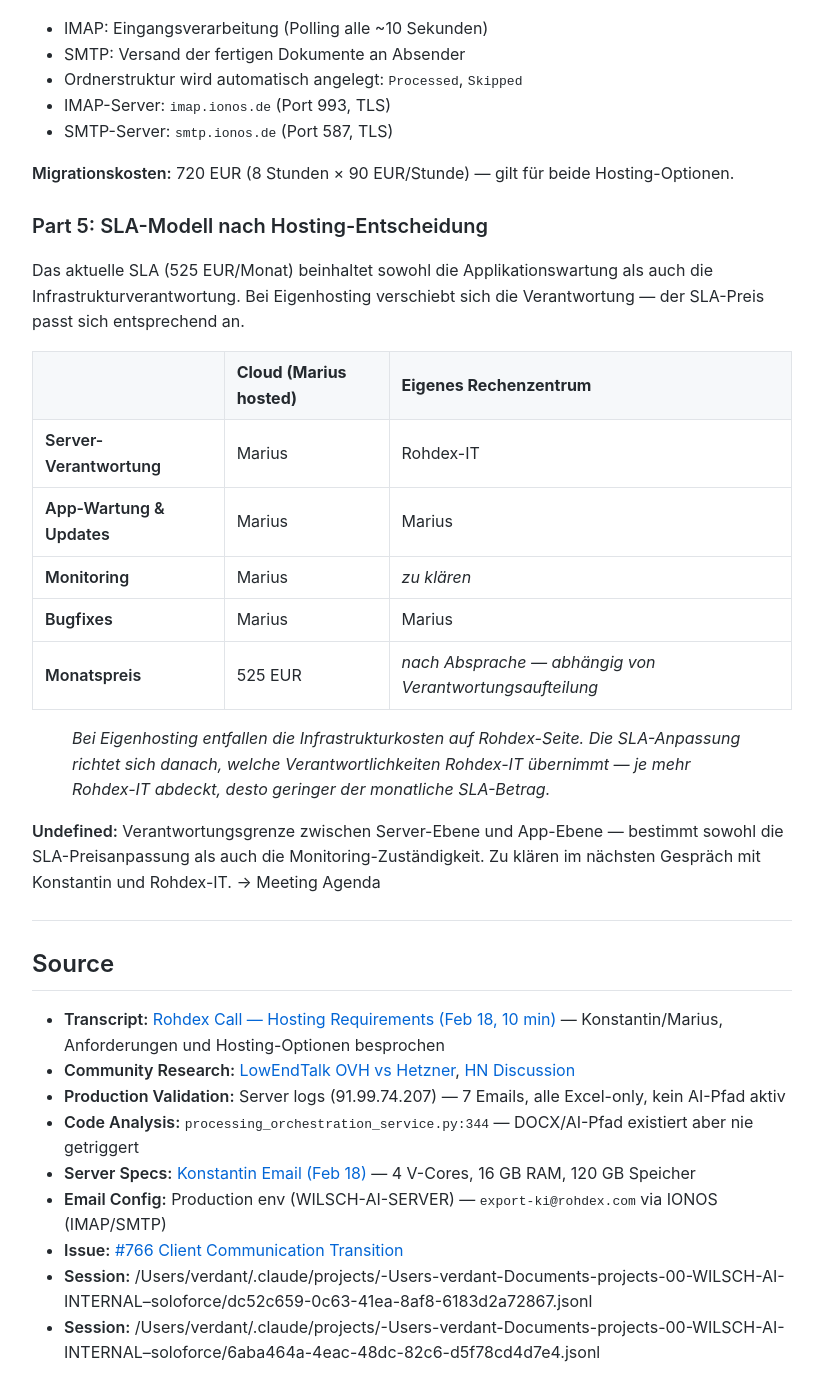
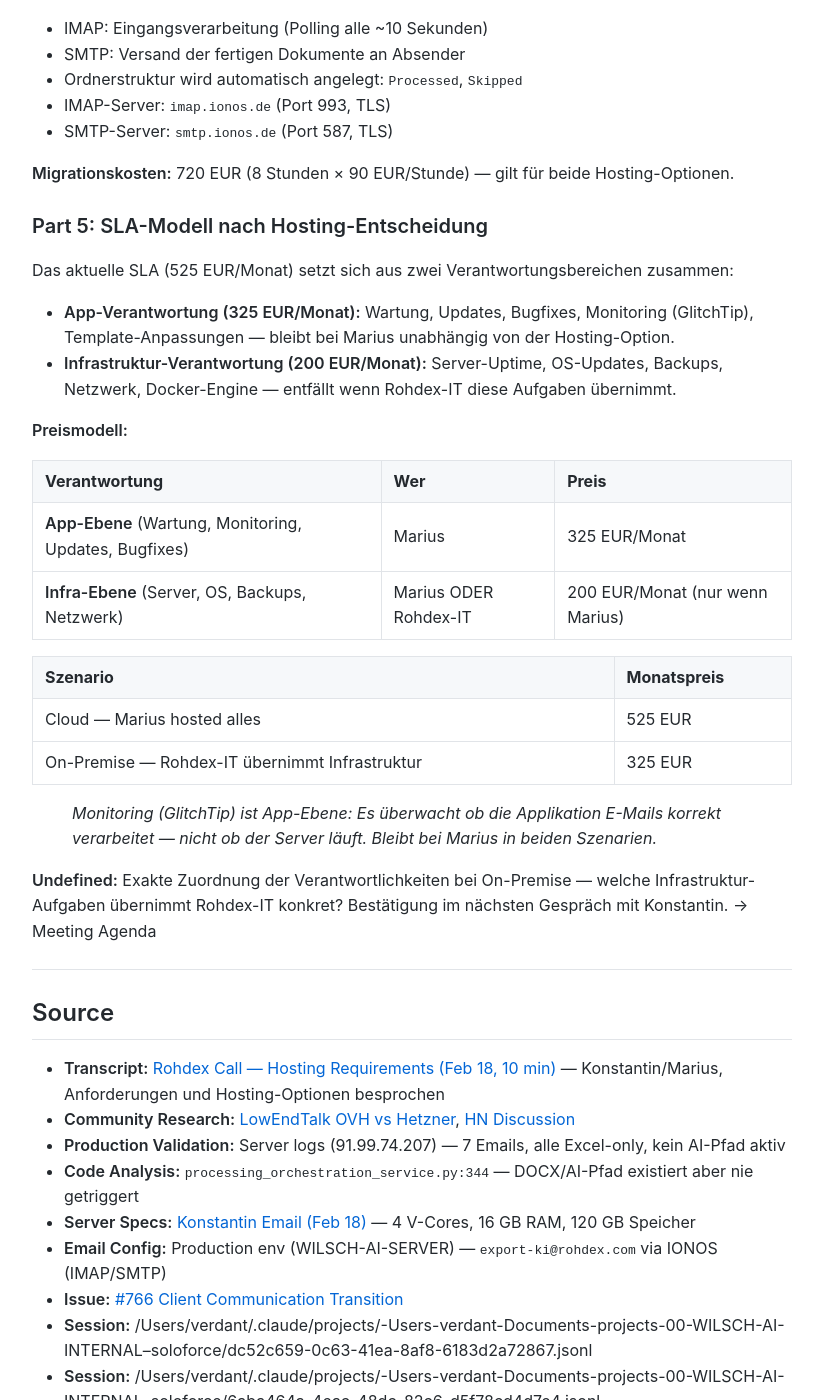
Before and after one commit to MariusWilsch/public-wilsch-ai-pages, a Jekyll site: the page built from project/rohdex/hosting-anforderungen.md, in a window 1280 px wide and 1400 px high, scrolled down 4172 px. Shown: the whole window, without its empty margins (228-1051 px from the left). Built offline with Jekyll 4.4.1, drawn with Linux system fonts in a browser that asks for light colours; our own code applies the rules of GitHub Pages for plain Markdown files.

Commit message:
Sync from hippocampus 2026-02-22

```diff
--- a/project/rohdex/hosting-anforderungen.md
+++ b/project/rohdex/hosting-anforderungen.md
@@ -139,19 +139,26 @@ Das System nutzt bereits ein Rohdex-eigenes E-Mail-Konto: `export-ki@rohdex.com`
 
 ### Part 5: SLA-Modell nach Hosting-Entscheidung
 
-Das aktuelle SLA (525 EUR/Monat) beinhaltet sowohl die Applikationswartung als auch die Infrastrukturverantwortung. Bei Eigenhosting verschiebt sich die Verantwortung — der SLA-Preis passt sich entsprechend an.
+Das aktuelle SLA (525 EUR/Monat) setzt sich aus zwei Verantwortungsbereichen zusammen:
 
-| | Cloud (Marius hosted) | Eigenes Rechenzentrum |
-|---|---|---|
-| **Server-Verantwortung** | Marius | Rohdex-IT |
-| **App-Wartung & Updates** | Marius | Marius |
-| **Monitoring** | Marius | *zu klären* |
-| **Bugfixes** | Marius | Marius |
-| **Monatspreis** | 525 EUR | *nach Absprache — abhängig von Verantwortungsaufteilung* |
+- **App-Verantwortung (325 EUR/Monat):** Wartung, Updates, Bugfixes, Monitoring (GlitchTip), Template-Anpassungen — bleibt bei Marius unabhängig von der Hosting-Option.
+- **Infrastruktur-Verantwortung (200 EUR/Monat):** Server-Uptime, OS-Updates, Backups, Netzwerk, Docker-Engine — entfällt wenn Rohdex-IT diese Aufgaben übernimmt.
 
-> *Bei Eigenhosting entfallen die Infrastrukturkosten auf Rohdex-Seite. Die SLA-Anpassung richtet sich danach, welche Verantwortlichkeiten Rohdex-IT übernimmt — je mehr Rohdex-IT abdeckt, desto geringer der monatliche SLA-Betrag.*
+**Preismodell:**
 
-**Undefined:** Verantwortungsgrenze zwischen Server-Ebene und App-Ebene — bestimmt sowohl die SLA-Preisanpassung als auch die Monitoring-Zuständigkeit. Zu klären im nächsten Gespräch mit Konstantin und Rohdex-IT. → Meeting Agenda
+| Verantwortung | Wer | Preis |
+|---------------|-----|-------|
+| **App-Ebene** (Wartung, Monitoring, Updates, Bugfixes) | Marius | 325 EUR/Monat |
+| **Infra-Ebene** (Server, OS, Backups, Netzwerk) | Marius ODER Rohdex-IT | 200 EUR/Monat (nur wenn Marius) |
+
+| Szenario | Monatspreis |
+|----------|-------------|
+| Cloud — Marius hosted alles | 525 EUR |
+| On-Premise — Rohdex-IT übernimmt Infrastruktur | 325 EUR |
+
+> *Monitoring (GlitchTip) ist App-Ebene: Es überwacht ob die Applikation E-Mails korrekt verarbeitet — nicht ob der Server läuft. Bleibt bei Marius in beiden Szenarien.*
+
+**Undefined:** Exakte Zuordnung der Verantwortlichkeiten bei On-Premise — welche Infrastruktur-Aufgaben übernimmt Rohdex-IT konkret? Bestätigung im nächsten Gespräch mit Konstantin. → Meeting Agenda
 
 ---
 
```
Also changed, not shown: project/rohdex/hosting-verantwortung-agenda.md (+7 -7 lines).
